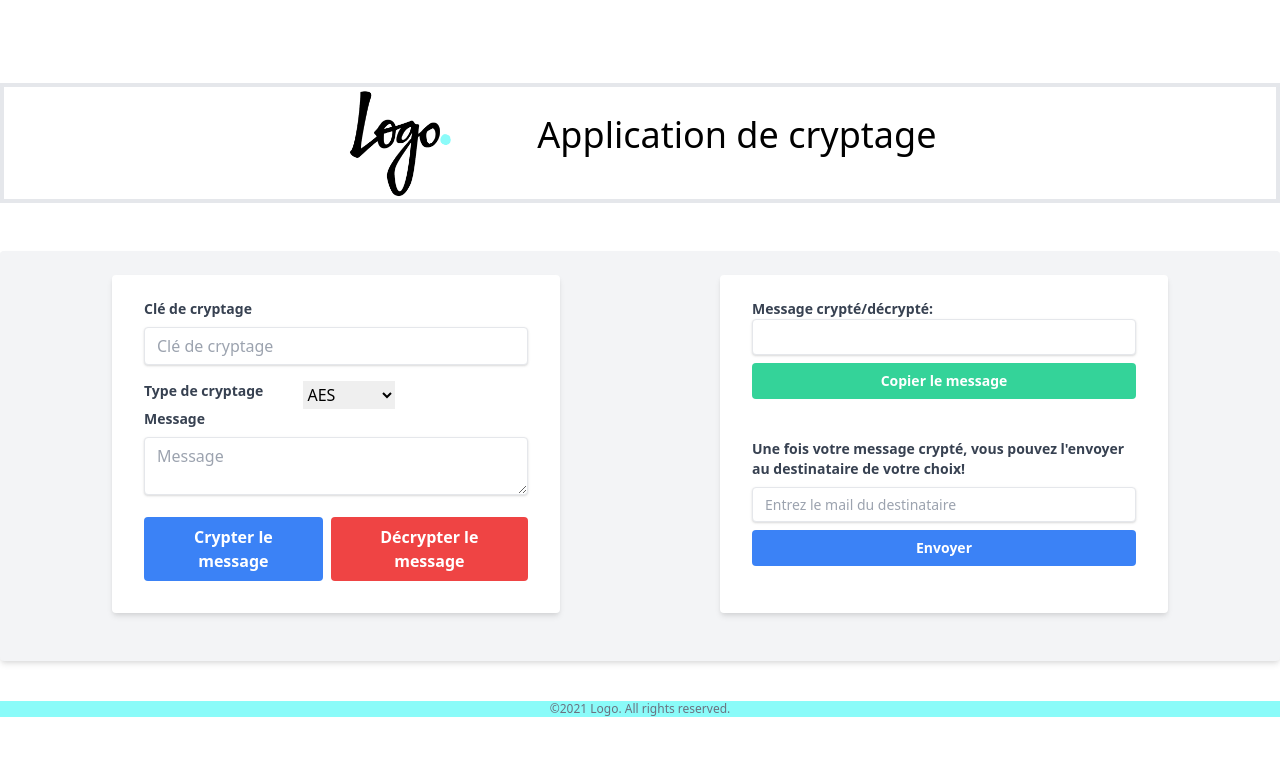
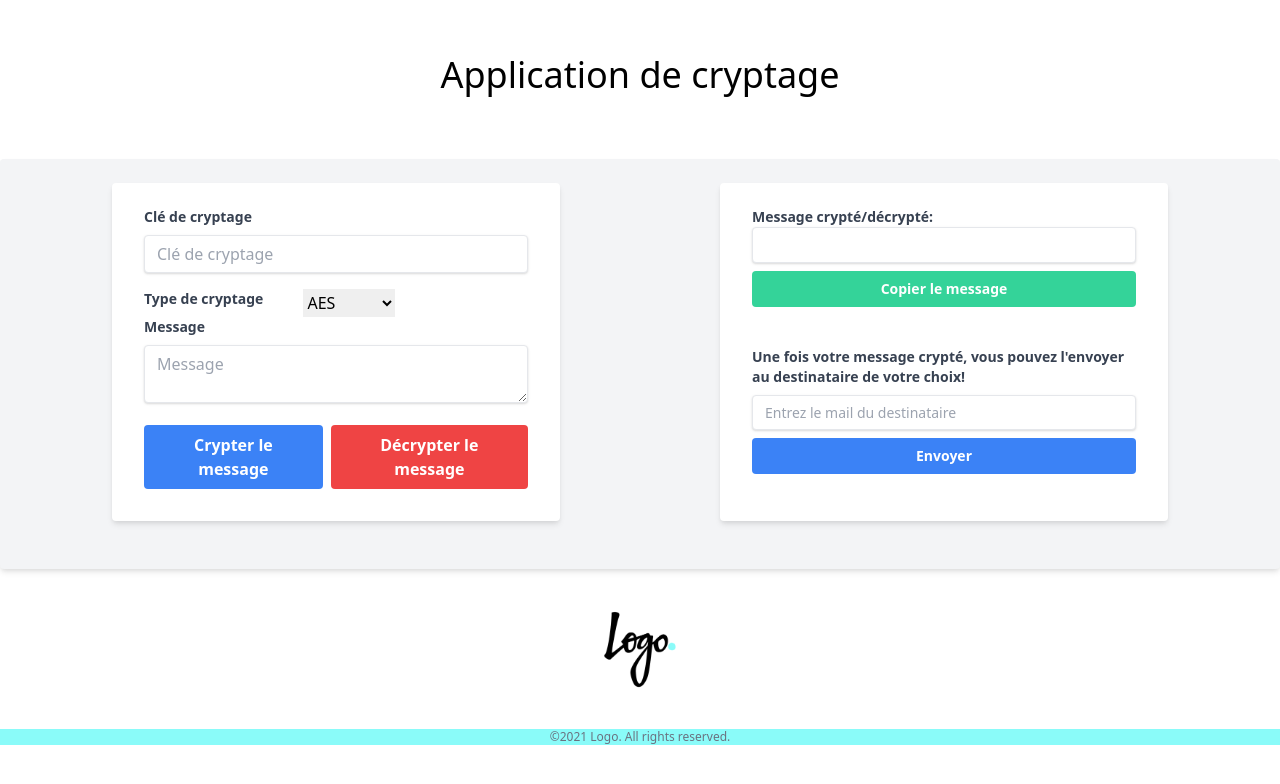
Before and after one commit to paulo-guerin/EncryptionReactApp, a React (Create React App) app in the folder client/: page / in a window 1280 px wide. Shown: the top 784 px of the page. Built offline with nearby package versions, Linux system fonts and the light colour scheme.

Commit message:
fix favicon and some front

```diff
--- a/client/public/index.html
+++ b/client/public/index.html
@@ -2,14 +2,14 @@
 <html lang="en">
   <head>
     <meta charset="utf-8" />
-    <link rel="icon" href="%PUBLIC_URL%/favicon.ico" />
+    <link rel="icon" href="%PUBLIC_URL%/images/logo.png" />
     <meta name="viewport" content="width=device-width, initial-scale=1" />
     <meta name="theme-color" content="#000000" />
     <meta
       name="description"
       content="Web site created using create-react-app"
     />
-    <link rel="apple-touch-icon" href="%PUBLIC_URL%/logo192.png" />
+    <link rel="apple-touch-icon" href="%PUBLIC_URL%/images/logo.png" />
     <!--
       manifest.json provides metadata used when your web app is installed on a
       user's mobile device or desktop. See https://developers.google.com/web/fundamentals/web-app-manifest/
@@ -24,7 +24,7 @@
       work correctly both with client-side routing and a non-root public URL.
       Learn how to configure a non-root public URL by running `npm run build`.
     -->
-    <title>React App</title>
+    <title>Application de cryptage</title>
   </head>
   <body>
     <noscript>You need to enable JavaScript to run this app.</noscript>
--- a/client/src/App.js
+++ b/client/src/App.js
@@ -55,9 +55,8 @@ export default function App() {
   return (
     <div className="w-full h-screen flex justify-center flex-col space-y-10">
 
-      <div className="text-4xl border-4 border-light-blue-500 text-blue-500 flex flex-row justify-center content-around w-full mb-2">
-        <img className="bg-auto bg-no-repeat bg-center h-28" src={'./images/logo.png'} alt='Entreprise Logo'/>
-        <div className="self-center text-black mb-4 ml-20">Application de cryptage</div>
+      <div className="text-4xl text-blue-500 flex flex-row justify-center content-around w-full mb-2">
+        <div className="self-center text-black mb-4">Application de cryptage</div>
       </div>
 
       <div className="bg-gray-100 shadow-md rounded px-8 pt-6 pb-8 self-center w-full flex flex-row content-around">
@@ -110,6 +109,7 @@ export default function App() {
           </button>
         </div>
       </div>
+      <img className="bg-auto bg-no-repeat bg-center self-center h-20 w-20" src={'./images/logo.png'} alt='Entreprise Logo'/>
       <p className="colorApp text-center text-gray-500 text-xs">
         &copy;2021 Logo. All rights reserved.
       </p>
```
